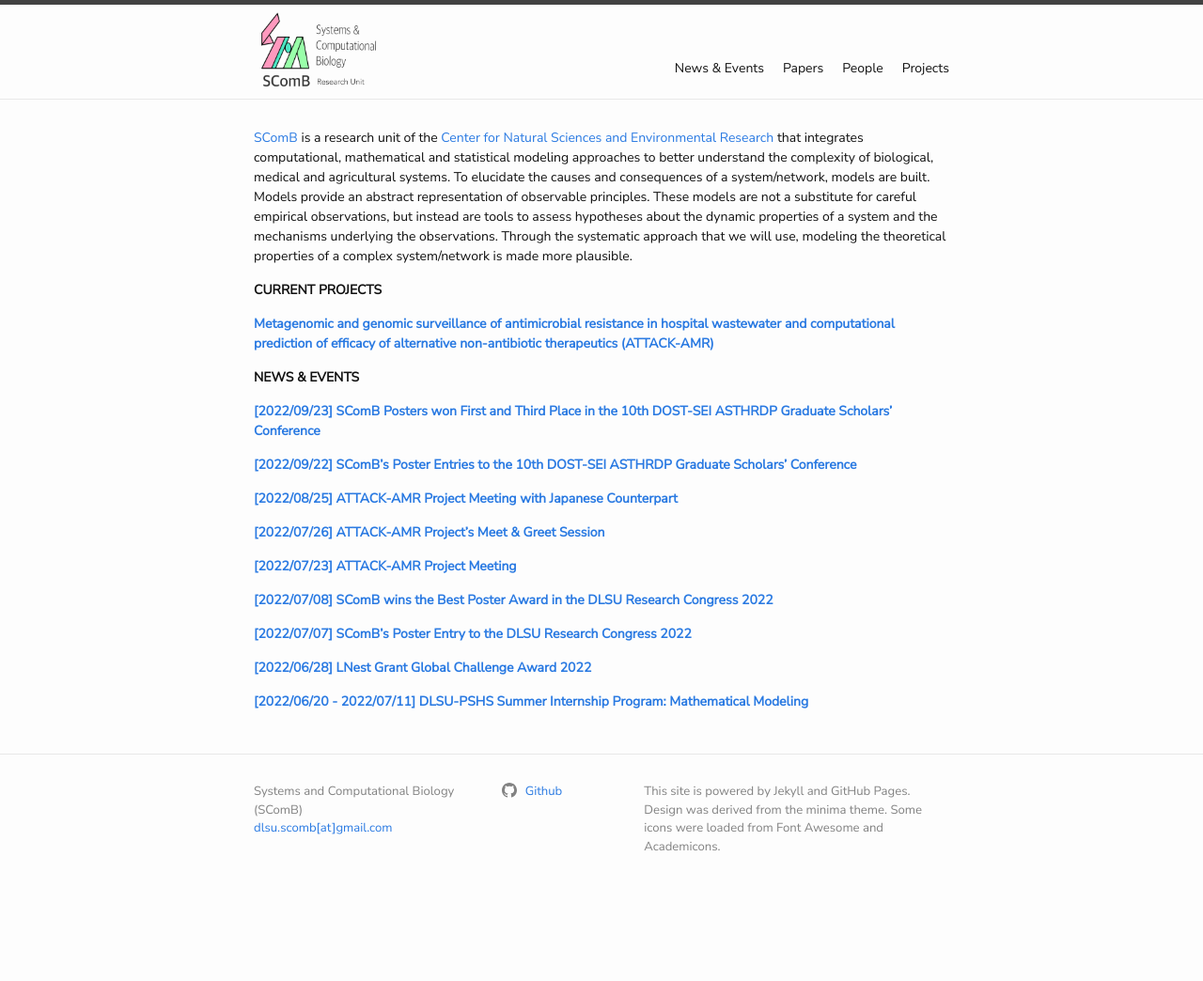
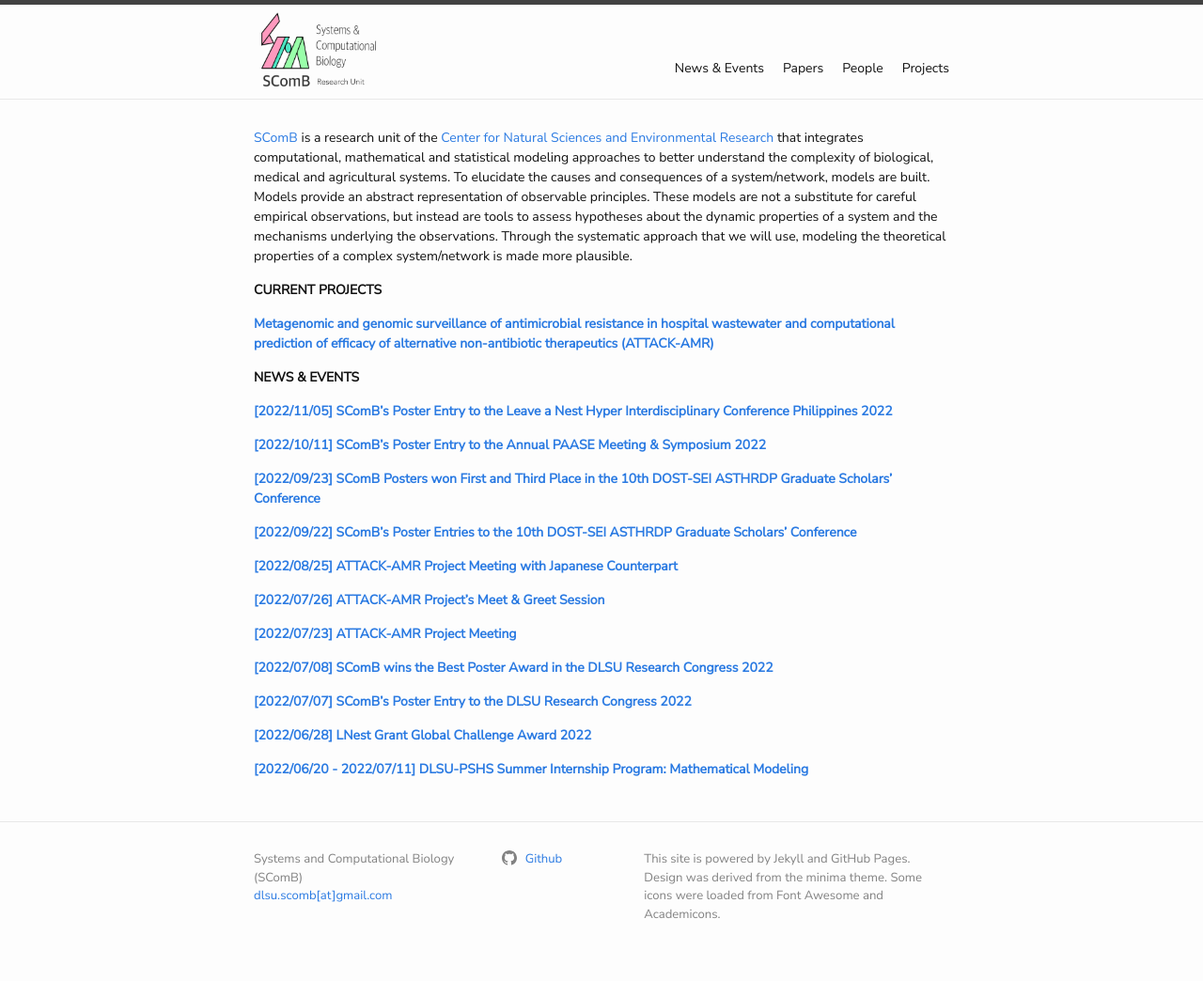
Before and after one commit to dlsu-scomb/dlsu-scomb.github.io, a Jekyll site: the page built from index.md, in a window 1280 px wide. Shown: the whole page at 94% size. Built offline with Jekyll 4.4.1, drawn with Linux system fonts in a browser that asks for light colours; nearby versions of some CDN libraries; a style sheet for code colours, icons or effects is not loaded; before the commit the page ends 972 px from its top, so only the background shows below that.

Commit message:
Added LNest & PAASE Posters

```diff
--- a/index.md
+++ b/index.md
@@ -11,6 +11,10 @@ layout: home
 [**Metagenomic and genomic surveillance of antimicrobial resistance in hospital wastewater and computational prediction of efficacy of alternative non-antibiotic therapeutics (ATTACK-AMR)**](/projects/#attack_amr)
 
 **NEWS & EVENTS**
+
+[**[2022/11/05] SComB's Poster Entry to the Leave a Nest Hyper Interdisciplinary Conference Philippines 2022**](/events/#lnest_hicph2022)
+
+[**[2022/10/11] SComB's Poster Entry to the Annual PAASE Meeting & Symposium 2022**](/events/#apams2022)
 
 [**[2022/09/23] SComB Posters won First and Third Place in the 10th DOST-SEI ASTHRDP Graduate Scholars' Conference**](/events/#dost2)
 
```
Also changed, not shown: events.md (+14 -0 lines), assets/lnest-poster.jpg (added), 1 other file.
